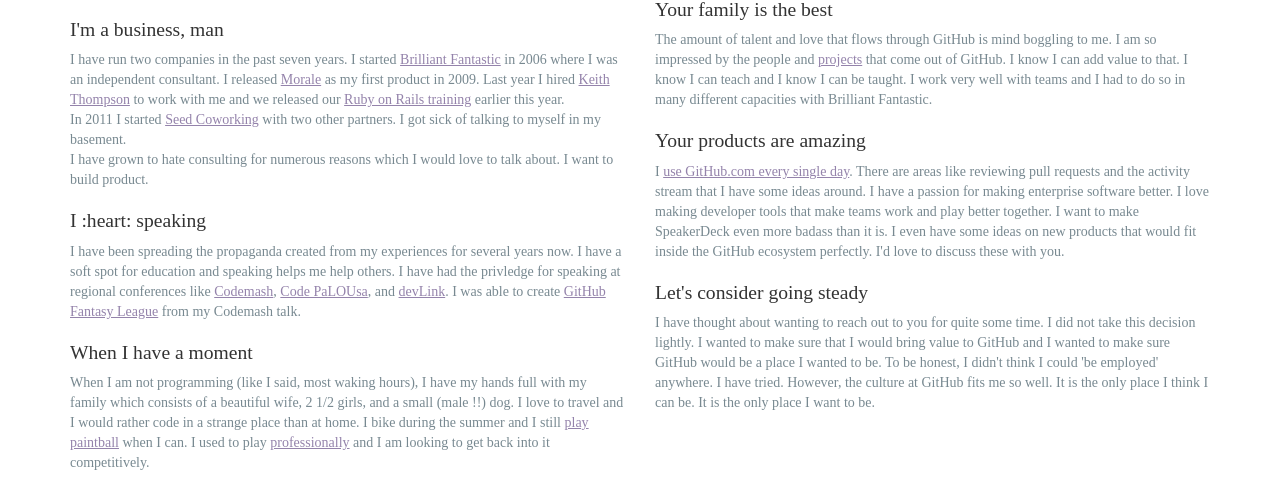
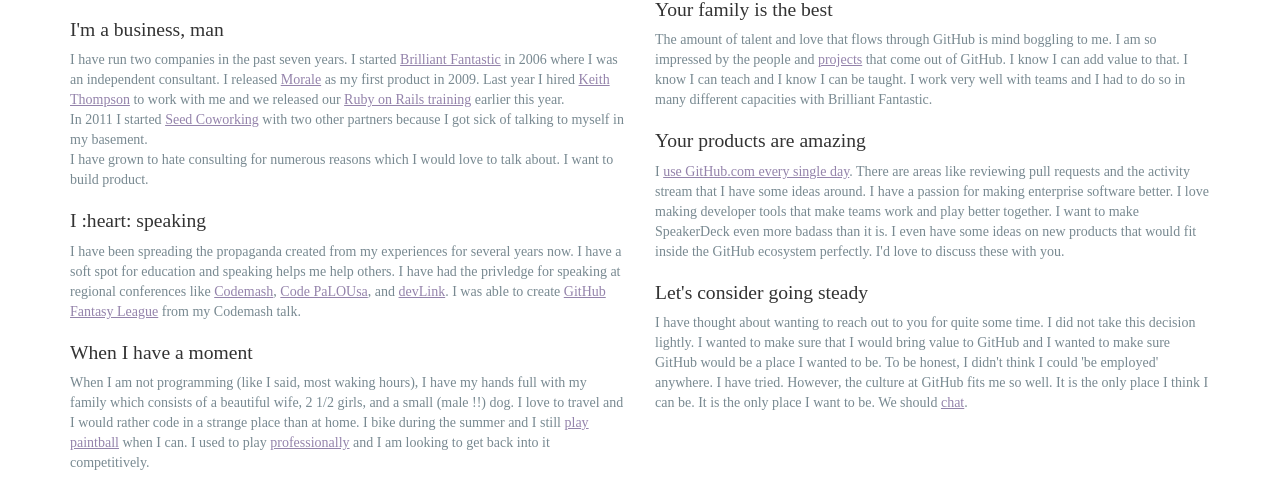
Before and after one commit to jwright/jwright.github.io, a Jekyll site: the page built from github.html, in a window 1280 px wide. Shown: the part 649-1147 px from the top of the page. Built offline with Jekyll 4.4.1, drawn with Linux system fonts in a browser that asks for light colours.

Commit message:
Fixed a few minor annoyances

```diff
--- a/_includes/github/introduction.html
+++ b/_includes/github/introduction.html
@@ -11,7 +11,7 @@
       <div class="reason">
         I have run two companies in the past seven years. I started <a href="http://brilliantfantastic.com">Brilliant Fantastic</a> in 2006 where I was an independent consultant. I released <a href="http://teammorale.com">Morale</a> as my first product in 2009. Last year I hired <a href="http://twitter.com/keiththomps">Keith Thompson</a> to work with me and we released our <a href="http://brilliantfantastic.com/training">Ruby on Rails training</a> earlier this year.
         <br />
-        In 2011 I started <a href="http://seedcoworking.com">Seed Coworking</a> with two other partners. I got sick of talking to myself in my basement.
+        In 2011 I started <a href="http://seedcoworking.com">Seed Coworking</a> with two other partners because I got sick of talking to myself in my basement.
         <br />
         I have grown to hate consulting for numerous reasons which I would love to talk about. I want to build product.
       </div>
@@ -48,7 +48,7 @@
 
       <h3>Let's consider going steady</h3>
       <div class="reason">
-        I have thought about wanting to reach out to you for quite some time. I did not take this decision lightly. I wanted to make sure that I would bring value to GitHub and I wanted to make sure GitHub would be a place I wanted to be. To be honest, I didn't think I could 'be employed' anywhere. I have tried. However, the culture at GitHub fits me so well. It is the only place I think I can be. It is the only place I want to be.
+        I have thought about wanting to reach out to you for quite some time. I did not take this decision lightly. I wanted to make sure that I would bring value to GitHub and I wanted to make sure GitHub would be a place I wanted to be. To be honest, I didn't think I could 'be employed' anywhere. I have tried. However, the culture at GitHub fits me so well. It is the only place I think I can be. It is the only place I want to be. We should <a href="mailto:jamie@brilliantfantastic.com">chat</a>.
       </div>
     </div>
   </div>
```
